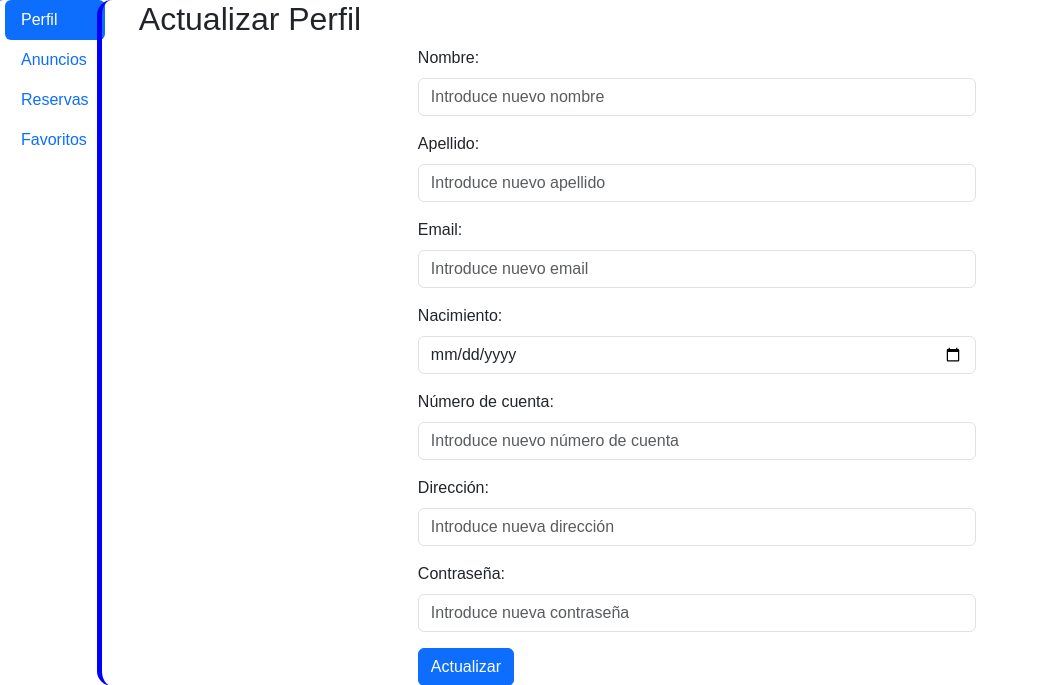
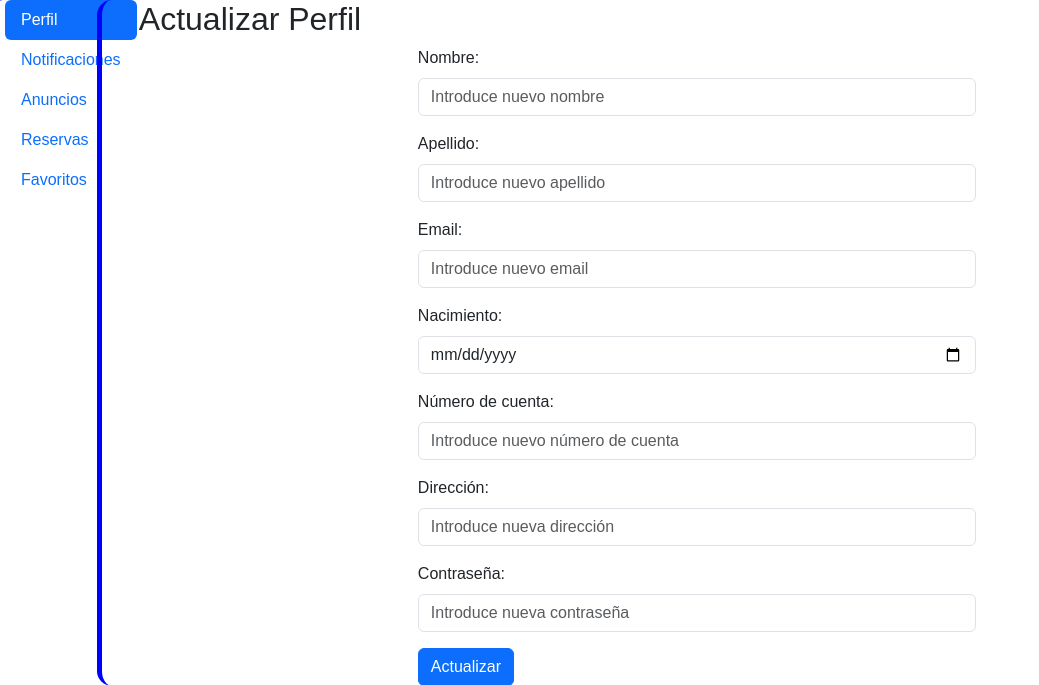
Before and after one commit to dindias/proyecto_ev, a PHP site: page /control_panel.php in a window 1280 px wide. Shown: the part 64-749 px from the top of the page, without its empty margins (0-1039 px from the left). Run offline with PHP 8.4, Linux system fonts and the light colour scheme; a user stored in the database is signed in; data comes from the database, SQL or seed files in the repository; data that the repository does not hold is empty; some libraries are stand-ins or nearby versions.

Commit message:
Se muestran las notificaciones de reserva una encima de otra. WIP apartado notificaciones en el panel de control

```diff
--- a/control_panel.php
+++ b/control_panel.php
@@ -44,6 +44,9 @@ include ("register.php");
             <ul class="nav flex-column nav-pills">
                 <li class="nav-item">
                     <a class="nav-link active" aria-current="page" id="perfilTab" href="#perfil" onclick="showTab('perfil'); return false;">Perfil</a>
+                </li>
+                <li class="nav-item">
+                    <a class="nav-link" id="notificacionesTab" href="#notificaciones" onclick="showTab('notificaciones'); return false;">Notificaciones</a>
                 </li>
                 <li class="nav-item">
                     <a class="nav-link" id="anunciosTab" href="#anuncios" onclick="showTab('anuncios'); return false;">Anuncios</a>
--- a/funciones_BD.php
+++ b/funciones_BD.php
@@ -508,7 +508,6 @@ function insertarReserva($userID, $carID, $fechaInicio, $fechaFin, $coste, $obse
         return false; // Ocurrió un error durante la inserción
     }
 }
-
 function sendNotificationToCarOwner($carID, $userID)
 {
     try {
```
